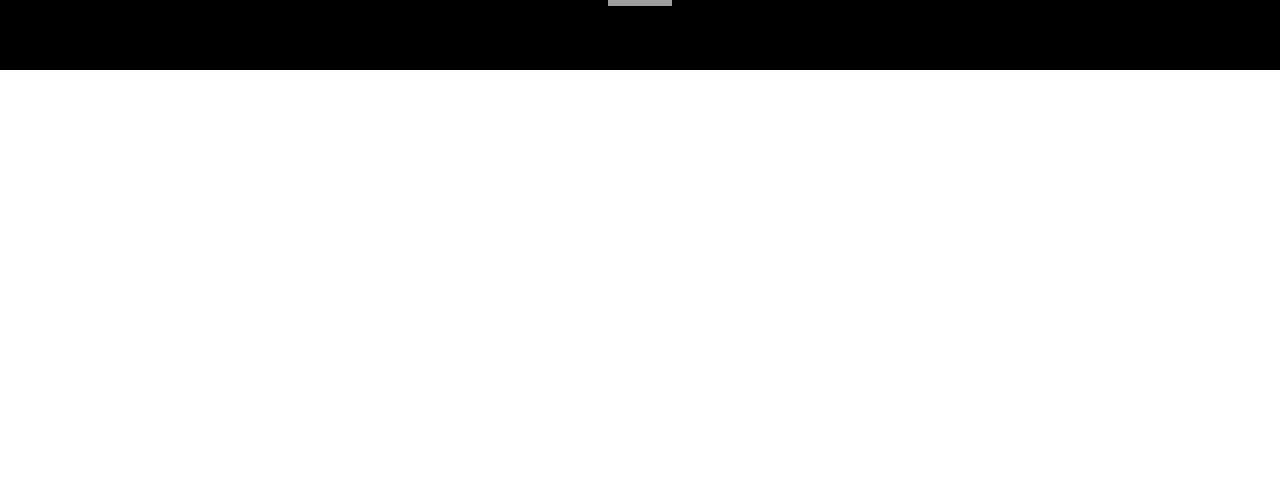
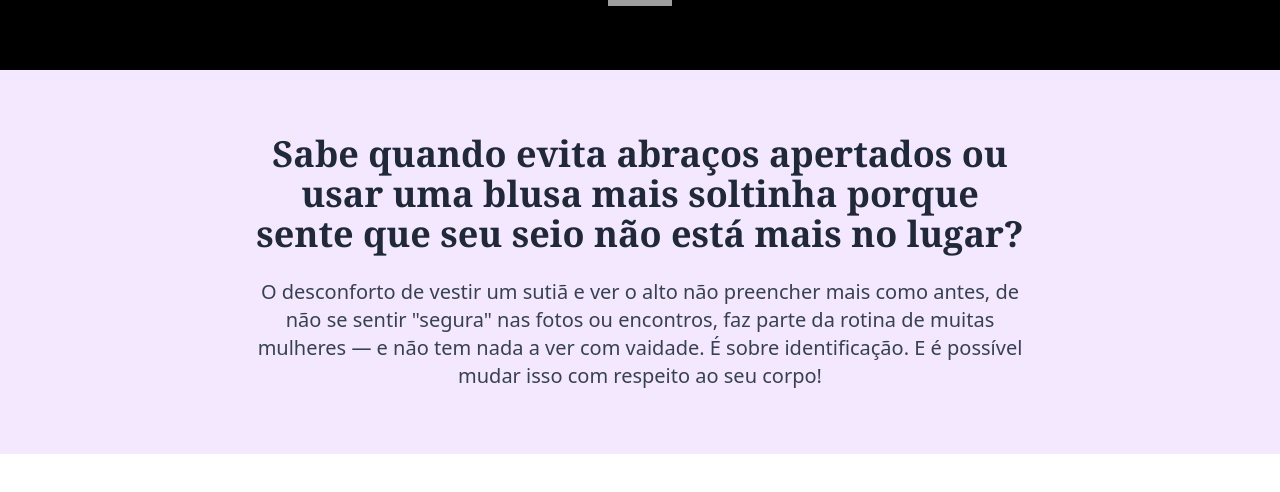
Before and after one commit to darkdrin07/eleve-body-boost, a React (Vite) app: page / in a window 1280 px wide. Shown: the part 932-1424 px from the top of the page. Built offline with nearby package versions, Linux system fonts and the light colour scheme; grey boxes are pictures that could not be loaded.

Commit message:
Fix: Render issue causing blank page
Analyzed the code and resolved the issue preventing the page from rendering correctly.

```diff
--- a/src/components/landing/IntroductionSection.tsx
+++ b/src/components/landing/IntroductionSection.tsx
@@ -4,7 +4,7 @@ import AnimatedSection from '../AnimatedSection';
 
 const IntroductionSection = () => {
   return (
-    <AnimatedSection className="py-16 px-5 md:px-10 lg:px-20 bg-purple-100">
+    <div className="py-16 px-5 md:px-10 lg:px-20 bg-purple-100">
       <div className="max-w-3xl mx-auto text-center">
         <h2 className="font-serif font-bold text-2xl md:text-3xl lg:text-4xl mb-6 text-gray-800">
           Sabe quando evita abraços apertados ou usar uma blusa mais soltinha porque sente que seu seio não está mais no lugar?
@@ -13,7 +13,7 @@ const IntroductionSection = () => {
           O desconforto de vestir um sutiã e ver o alto não preencher mais como antes, de não se sentir "segura" nas fotos ou encontros, faz parte da rotina de muitas mulheres — e não tem nada a ver com vaidade. É sobre identificação. E é possível mudar isso com respeito ao seu corpo!
         </p>
       </div>
-    </AnimatedSection>
+    </div>
   );
 };
 
--- a/src/pages/Index.tsx
+++ b/src/pages/Index.tsx
@@ -1,8 +1,13 @@
 
+import React from 'react';
 import LandingPage from "./LandingPage";
 
 const Index = () => {
-  return <LandingPage />;
+  return (
+    <div className="w-full min-h-screen">
+      <LandingPage />
+    </div>
+  );
 };
 
 export default Index;
```
